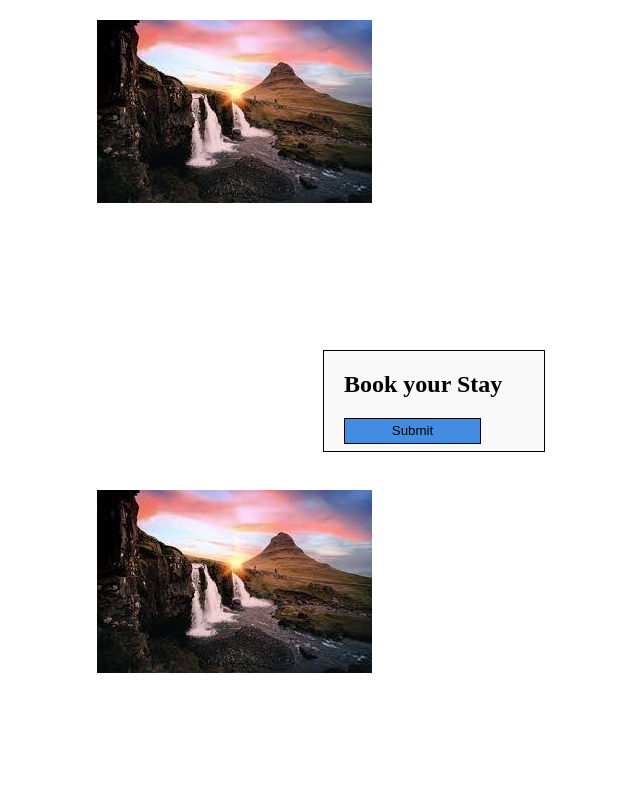
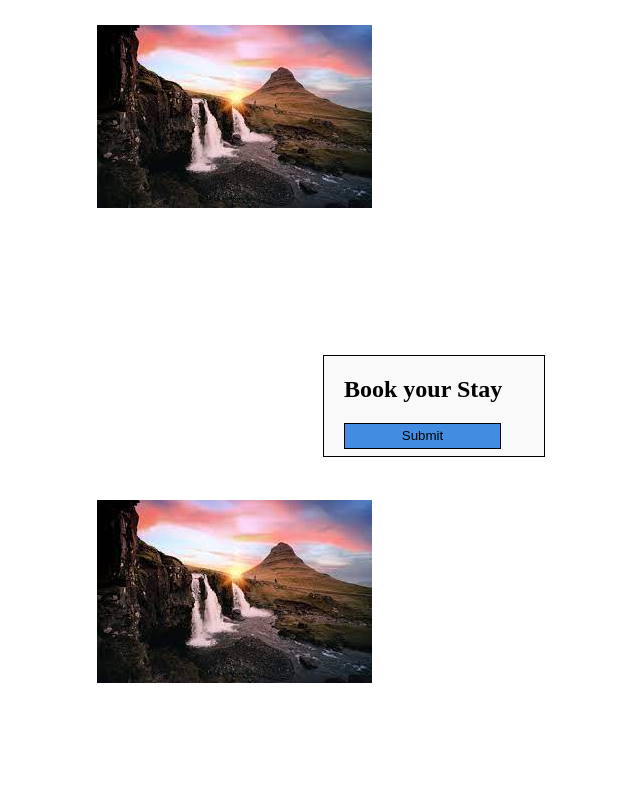
Before and after one commit to kis90/cafe, a plain HTML site: page index.html in a window 1280 px wide. Shown: the top 800 px of the page, without its empty margins (406-1046 px from the left). Drawn offline with Linux system fonts and the light colour scheme.

Commit message:
Update style.css

```diff
--- a/style.css
+++ b/style.css
@@ -1,5 +1,5 @@
 #box{
-	margin: 20px 10px auto 10px;
+	margin: 25px 7px auto 7px;
 }
 #box{
 	position: relative;
@@ -40,7 +40,7 @@ input{
 	margin-bottom: 15px;
 }
 #sub{
-	width:137px;
+	width:157px;
 	height: 26px;
 	margin-bottom: 15px;
 	background-color: #428CE1;
```
